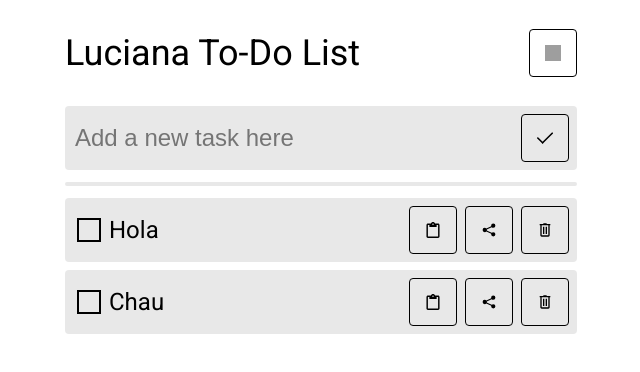
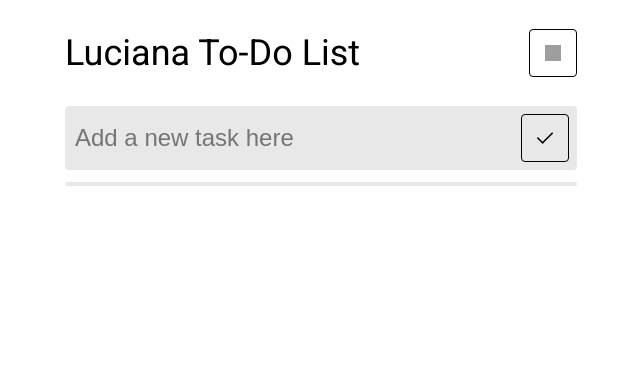
Before and after one commit to luanchoverri/bootcamp-front-end-angular, an Angular app: page / in a window 1280 px wide. Shown: the top 372 px of the page, without its empty margins (319-959 px from the left). Built offline with nearby package versions, Linux system fonts and the light colour scheme; grey boxes are pictures that could not be loaded.

Commit message:
fix del console log de las tareas

```diff
--- a/src/app/feature/task-list/task-list.component.html
+++ b/src/app/feature/task-list/task-list.component.html
@@ -1,15 +1,4 @@
 <ul>
-    <app-task
-    [task] = " "
-    (checkedTask) = "checkedTask(1, $event)"
-    (optDelete) = "deleteTask(1)" > Hola </app-task>
-
-    <app-task
-    [task] = " "
-    (checkedTask) = "checkedTask(2, $event)"
-    (optDelete) = "deleteTask(2)" > Chau </app-task>
-
-
     <li *ngFor="let task of taskList; let i = index ">
 
         <app-task
```
